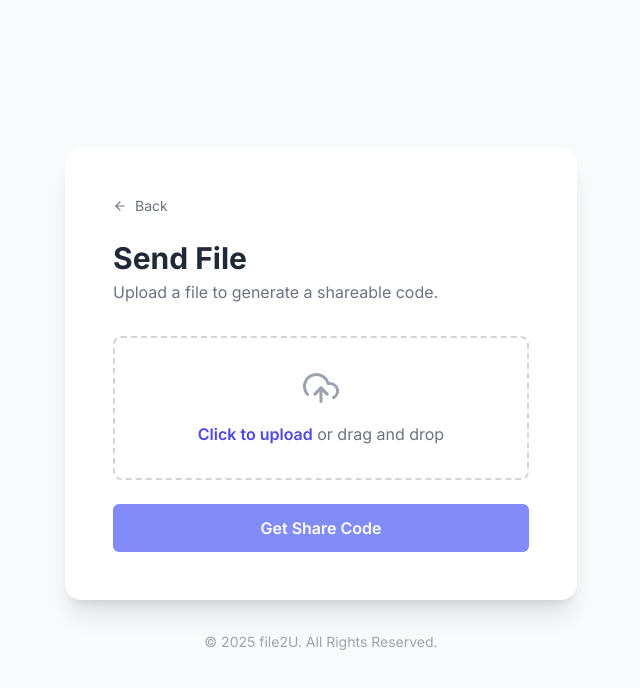
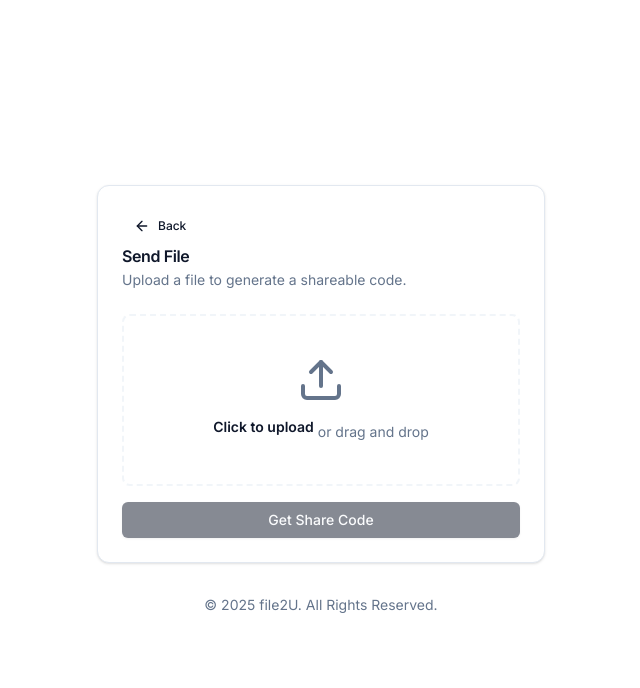
Before and after one commit to sarathoff/file2u, a Next.js app: page / in a window 1280 px wide. Both pictures are taken after a click on the button "Send File". Shown: the top 688 px of the page, without its empty margins (319-959 px from the left). Built offline with nearby package versions, Linux system fonts and the light colour scheme.

Commit message:
Token Error Solved + UI changed

```diff
--- a/src/app/globals.css
+++ b/src/app/globals.css
@@ -2,26 +2,79 @@
 @tailwind components;
 @tailwind utilities;
 
-:root {
-  --foreground-rgb: 0, 0, 0;
-  --background-start-rgb: 214, 219, 220;
-  --background-end-rgb: 255, 255, 255;
-}
+@layer base {
+  :root {
+    --background: 0 0% 100%;
+    --foreground: 222.2 47.4% 11.2%;
 
-@media (prefers-color-scheme: dark) {
-  :root {
-    --foreground-rgb: 255, 255, 255;
-    --background-start-rgb: 0, 0, 0;
-    --background-end-rgb: 0, 0, 0;
+    --muted: 210 40% 96.1%;
+    --muted-foreground: 215.4 16.3% 46.9%;
+
+    --popover: 0 0% 100%;
+    --popover-foreground: 222.2 47.4% 11.2%;
+
+    --card: 0 0% 100%;
+    --card-foreground: 222.2 47.4% 11.2%;
+
+    --border: 214.3 31.8% 91.4%;
+    --input: 214.3 31.8% 91.4%;
+
+    --primary: 222.2 47.4% 11.2%;
+    --primary-foreground: 210 40% 98%;
+
+    --secondary: 210 40% 96.1%;
+    --secondary-foreground: 222.2 47.4% 11.2%;
+
+    --accent: 210 40% 96.1%;
+    --accent-foreground: 222.2 47.4% 11.2%;
+
+    --destructive: 0 100% 50%;
+    --destructive-foreground: 210 40% 98%;
+
+    --ring: 215 20.2% 65.1%;
+
+    --radius: 0.5rem;
+  }
+
+  .dark {
+    --background: 224 71% 4%;
+    --foreground: 213 31% 91%;
+
+    --muted: 223 47% 11%;
+    --muted-foreground: 215.4 16.3% 56.9%;
+
+    --popover: 224 71% 4%;
+    --popover-foreground: 215 20.2% 65.1%;
+
+    --card: 224 71% 4%;
+    --card-foreground: 213 31% 91%;
+
+    --border: 216 34% 17%;
+    --input: 216 34% 17%;
+
+    --primary: 210 40% 98%;
+    --primary-foreground: 222.2 47.4% 1.2%;
+
+    --secondary: 222.2 47.4% 11.2%;
+    --secondary-foreground: 210 40% 98%;
+
+    --accent: 216 34% 17%;
+    --accent-foreground: 210 40% 98%;
+
+    --destructive: 0 63% 31%;
+    --destructive-foreground: 210 40% 98%;
+
+    --ring: 216 34% 17%;
+
+    --radius: 0.5rem;
   }
 }
 
-body {
-  color: rgb(var(--foreground-rgb));
-  background: linear-gradient(
-      to bottom,
-      transparent,
-      rgb(var(--background-end-rgb))
-    )
-    rgb(var(--background-start-rgb));
+@layer base {
+  * {
+    @apply border-border;
+  }
+  body {
+    @apply bg-background text-foreground;
+  }
 }
--- a/src/app/page.tsx
+++ b/src/app/page.tsx
@@ -1,8 +1,12 @@
-// src/app/page.tsx
 'use client';
 
 import { useState, FormEvent, ChangeEvent, DragEvent } from 'react';
-import { FiUploadCloud, FiDownloadCloud, FiArrowLeft, FiCheckCircle, FiAlertCircle, FiFile, FiLink } from 'react-icons/fi';
+import { cn } from '@/lib/utils';
+import { Button } from '@/components/ui/button';
+import { Card, CardContent, CardDescription, CardHeader, CardTitle } from '@/components/ui/card';
+import { Input } from '@/components/ui/input';
+import { Label } from '@/components/ui/label';
+import { Icons } from '@/components/icons';
 
 type View = 'main' | 'send' | 'receive';
 
@@ -106,115 +110,135 @@ export default function HomePage() {
     switch (view) {
       case 'send':
         return (
-          <div className="transition-all duration-300">
-            <button onClick={resetSend} className="flex items-center text-sm text-gray-500 hover:text-gray-700 transition mb-6">
-              <FiArrowLeft className="mr-2" /> Back
-            </button>
-            <h1 className="text-3xl font-bold text-gray-800">Send File</h1>
-            <p className="text-gray-500 mt-1">Upload a file to generate a shareable code.</p>
+          <Card>
+            <CardHeader>
+              <Button variant="ghost" size="sm" className="self-start" onClick={resetSend}>
+                <Icons.arrowLeft className="mr-2 h-4 w-4" />
+                Back
+              </Button>
+              <CardTitle>Send File</CardTitle>
+              <CardDescription>Upload a file to generate a shareable code.</CardDescription>
+            </CardHeader>
+            <CardContent>
               {sendResult ? (
-              <div className="text-center mt-8 animate-fade-in">
-                <FiCheckCircle className="text-green-500 text-5xl mx-auto mb-4" />
-                <p className="text-xl font-semibold text-gray-700">Upload Successful!</p>
-                <p className="mt-2 text-gray-500">Your share code is:</p>
-                <div className="my-4 text-6xl font-bold tracking-widest text-indigo-600 bg-indigo-50 p-4 rounded-lg">
-                  {sendResult.shareCode}
-                </div>
-                <button onClick={resetSend} className="mt-4 text-sm text-indigo-600 hover:underline">Send another file</button>
+                <div className="text-center">
+                  <Icons.checkCircle className="mx-auto h-12 w-12 text-green-500" />
+                  <h3 className="mt-4 text-lg font-medium">Upload Successful!</h3>
+                  <p className="mt-2 text-sm text-muted-foreground">Your share code is:</p>
+                  <div className="my-4 text-4xl font-bold tracking-widest text-primary">{sendResult.shareCode}</div>
+                  <Button onClick={resetSend}>Send another file</Button>
                 </div>
               ) : (
-              <form onSubmit={handleSendSubmit} className="mt-8 space-y-6">
+                <form onSubmit={handleSendSubmit} className="space-y-4">
                   <div
                     onDragEnter={handleDragEnter}
                     onDragOver={handleDragEnter}
                     onDragLeave={handleDragLeave}
                     onDrop={handleDrop}
-                  className={`relative border-2 border-dashed rounded-lg p-8 text-center transition-all duration-300 ${isDragging ? 'border-indigo-600 bg-indigo-50' : 'border-gray-300'}`}
+                    className={cn(
+                      'flex justify-center rounded-lg border-2 border-dashed border-muted bg-background px-6 py-10',
+                      isDragging && 'border-primary bg-accent'
+                    )}
                   >
-                  <FiUploadCloud className="text-4xl text-gray-400 mx-auto mb-4" />
-                  <label htmlFor="file-upload" className="cursor-pointer">
-                    <span className="font-semibold text-indigo-600">Click to upload</span>
-                    <span className="text-gray-500"> or drag and drop</span>
-                  </label>
-                  <input id="file-upload" name="file-upload" type="file" className="sr-only" onChange={handleFileChange} />
-                  {file && (
-                    <div className="mt-4 text-sm text-gray-600 flex items-center justify-center">
-                      <FiFile className="mr-2" />
-                      <span>{file.name}</span>
+                    <div className="text-center">
+                      <Icons.upload className="mx-auto h-12 w-12 text-muted-foreground" />
+                      <div className="mt-4 flex text-sm leading-6 text-muted-foreground">
+                        <Label
+                          htmlFor="file-upload"
+                          className="relative cursor-pointer rounded-md font-semibold text-primary focus-within:outline-none focus-within:ring-2 focus-within:ring-primary focus-within:ring-offset-2 hover:text-primary/80"
+                        >
+                          <span>Click to upload</span>
+                          <Input id="file-upload" name="file-upload" type="file" className="sr-only" onChange={handleFileChange} />
+                        </Label>
+                        <p className="pl-1">or drag and drop</p>
                       </div>
+                      {file && <p className="text-xs leading-5 text-muted-foreground">{file.name}</p>}
+                    </div>
+                  </div>
+                  <Button type="submit" className="w-full" disabled={isSending || !file}>
+                    {isSending && <Icons.spinner className="mr-2 h-4 w-4 animate-spin" />}
+                    {isSending ? 'Uploading...' : 'Get Share Code'}
+                  </Button>
+                  {sendError && (
+                    <p className="flex items-center text-sm text-destructive">
+                      <Icons.alertCircle className="mr-2 h-4 w-4" />
+                      {sendError}
+                    </p>
                   )}
-                </div>
-                <button
-                  type="submit"
-                  className="w-full flex justify-center items-center rounded-md bg-indigo-600 px-4 py-3 text-white font-semibold hover:bg-indigo-700 disabled:bg-indigo-400 transition-all"
-                  disabled={isSending || !file}
-                >
-                  {isSending ? 'Uploading...' : 'Get Share Code'}
-                </button>
-                {sendError && <p className="flex items-center text-sm text-red-500"><FiAlertCircle className="mr-2"/>{sendError}</p>}
                 </form>
               )}
-          </div>
+            </CardContent>
+          </Card>
         );
       case 'receive':
         return (
-          <div className="transition-all duration-300">
-            <button onClick={resetReceive} className="flex items-center text-sm text-gray-500 hover:text-gray-700 transition mb-6">
-              <FiArrowLeft className="mr-2" /> Back
-            </button>
-            <h1 className="text-3xl font-bold text-gray-800">Receive File</h1>
-            <p className="text-gray-500 mt-1">Enter the 3-digit code to download the file.</p>
+          <Card>
+            <CardHeader>
+              <Button variant="ghost" size="sm" className="self-start" onClick={resetReceive}>
+                <Icons.arrowLeft className="mr-2 h-4 w-4" />
+                Back
+              </Button>
+              <CardTitle>Receive File</CardTitle>
+              <CardDescription>Enter the 3-digit code to download the file.</CardDescription>
+            </CardHeader>
+            <CardContent>
               {receiveResult ? (
-              <div className="text-center mt-8 animate-fade-in">
-                <FiCheckCircle className="text-green-500 text-5xl mx-auto mb-4" />
-                <p className="text-xl font-semibold text-gray-700">File Found!</p>
+                <div className="text-center">
+                  <Icons.checkCircle className="mx-auto h-12 w-12 text-green-500" />
+                  <h3 className="mt-4 text-lg font-medium">File Found!</h3>
                   <a
                     href={receiveResult.file_url}
                     target="_blank"
                     rel="noopener noreferrer"
-                  className="mt-4 inline-flex items-center justify-center w-full rounded-md bg-green-600 px-4 py-3 text-white font-semibold hover:bg-green-700 transition"
+                    className={cn(buttonVariants({ variant: 'default' }), 'mt-4 w-full')}
                   >
-                  <FiLink className="mr-2"/> Open File in New Tab
+                    <Icons.link className="mr-2 h-4 w-4" />
+                    Open File in New Tab
                   </a>
-                <button onClick={resetReceive} className="mt-4 text-sm text-green-600 hover:underline">Receive another file</button>
+                  <Button variant="outline" className="mt-2 w-full" onClick={resetReceive}>
+                    Receive another file
+                  </Button>
                 </div>
               ) : (
-              <form onSubmit={handleReceiveSubmit} className="mt-8 space-y-6">
-                <input
+                <form onSubmit={handleReceiveSubmit} className="space-y-4">
+                  <Input
                     type="text"
                     value={code}
                     onChange={(e) => setCode(e.target.value.replace(/[^0-9]/g, '').slice(0, 3))}
                     placeholder="123"
                     maxLength={3}
-                  className="w-full text-center text-4xl tracking-widest p-4 border-2 border-gray-300 rounded-lg focus:outline-none focus:ring-2 focus:ring-green-500 transition"
+                    className="text-center text-2xl tracking-widest"
                     disabled={isReceiving}
                   />
-                <button
-                  type="submit"
-                  className="w-full flex justify-center items-center rounded-md bg-green-600 px-4 py-3 text-white font-semibold hover:bg-green-700 disabled:bg-green-400 transition-all"
-                  disabled={isReceiving || code.length < 3}
-                >
+                  <Button type="submit" className="w-full" disabled={isReceiving || code.length < 3}>
+                    {isReceiving && <Icons.spinner className="mr-2 h-4 w-4 animate-spin" />}
                     {isReceiving ? 'Searching...' : 'Get File'}
-                </button>
-                {receiveError && <p className="flex items-center text-sm text-red-500"><FiAlertCircle className="mr-2"/>{receiveError}</p>}
+                  </Button>
+                  {receiveError && (
+                    <p className="flex items-center text-sm text-destructive">
+                      <Icons.alertCircle className="mr-2 h-4 w-4" />
+                      {receiveError}
+                    </p>
+                  )}
                 </form>
               )}
-          </div>
+            </CardContent>
+          </Card>
         );
       default:
         return (
-          <div className="text-center transition-all duration-300">
-            <h1 className="text-4xl font-bold text-gray-800">File2U 🔗</h1>
-            <p className="mt-2 text-lg text-gray-500">Share files to the smart board instantly.</p>
-            <div className="mt-10 grid grid-cols-1 gap-6 sm:grid-cols-2">
-              <button onClick={() => setView('send')} className="group flex flex-col items-center justify-center w-full bg-indigo-50 text-indigo-700 font-bold py-8 px-4 rounded-xl hover:bg-indigo-100 transition-all duration-300 transform hover:scale-105">
-                <FiUploadCloud className="text-5xl mb-3 transition-transform duration-300 group-hover:-translate-y-1" />
-                <span className="text-xl">Send File</span>
-              </button>
-              <button onClick={() => setView('receive')} className="group flex flex-col items-center justify-center w-full bg-green-50 text-green-700 font-bold py-8 px-4 rounded-xl hover:bg-green-100 transition-all duration-300 transform hover:scale-105">
-                <FiDownloadCloud className="text-5xl mb-3 transition-transform duration-300 group-hover:-translate-y-1" />
-                <span className="text-xl">Receive File</span>
-              </button>
+          <div className="text-center">
+            <h1 className="text-4xl font-bold">File2U 🔗</h1>
+            <p className="mt-2 text-muted-foreground">Share files to the smart board instantly.</p>
+            <div className="mt-8 grid grid-cols-1 gap-4 sm:grid-cols-2">
+              <Button size="lg" onClick={() => setView('send')}>
+                <Icons.upload className="mr-2 h-5 w-5" />
+                Send File
+              </Button>
+              <Button size="lg" onClick={() => setView('receive')}>
+                <Icons.download className="mr-2 h-5 w-5" />
+                Receive File
+              </Button>
             </div>
           </div>
         );
@@ -222,11 +246,9 @@ export default function HomePage() {
   };
 
   return (
-    <main className="flex min-h-screen flex-col items-center justify-center bg-gray-50 p-4 sm:p-8">
-      <div className="w-full max-w-lg rounded-2xl bg-white p-8 sm:p-12 shadow-xl transition-all duration-300">
-        {renderView()}
-      </div>
-      <footer className="text-center mt-8 text-gray-400 text-sm">
+    <main className="flex min-h-screen flex-col items-center justify-center bg-background p-4">
+      <div className="w-full max-w-md">{renderView()}</div>
+      <footer className="mt-8 text-center text-sm text-muted-foreground">
         <p>&copy; {new Date().getFullYear()} file2U. All Rights Reserved.</p>
       </footer>
     </main>
--- /dev/null
+++ b/src/components/icons.tsx
@@ -0,0 +1,13 @@
+
+import { Upload, Download, ArrowLeft, CheckCircle, AlertCircle, File, Link, Loader2 } from 'lucide-react';
+
+export const Icons = {
+  upload: Upload,
+  download: Download,
+  arrowLeft: ArrowLeft,
+  checkCircle: CheckCircle,
+  alertCircle: AlertCircle,
+  file: File,
+  link: Link,
+  spinner: Loader2,
+};
--- /dev/null
+++ b/src/components/ui/button.tsx
@@ -0,0 +1,52 @@
+
+import * as React from "react"
+import { Slot } from "@radix-ui/react-slot"
+import { cva, type VariantProps } from "class-variance-authority"
+
+import { cn } from "@/lib/utils"
+
+const buttonVariants = cva(
+  "inline-flex items-center justify-center rounded-md text-sm font-medium transition-colors focus-visible:outline-none focus-visible:ring-1 focus-visible:ring-ring disabled:pointer-events-none disabled:opacity-50",
+  {
+    variants: {
+      variant: {
+        default: "bg-primary text-primary-foreground shadow hover:bg-primary/90",
+        destructive: "bg-destructive text-destructive-foreground shadow-sm hover:bg-destructive/90",
+        outline: "border border-input bg-transparent shadow-sm hover:bg-accent hover:text-accent-foreground",
+        secondary: "bg-secondary text-secondary-foreground shadow-sm hover:bg-secondary/80",
+        ghost: "hover:bg-accent hover:text-accent-foreground",
+        link: "text-primary underline-offset-4 hover:underline",
+      },
+      size: {
+        default: "h-9 px-4 py-2",
+        sm: "h-8 rounded-md px-3 text-xs",
+        lg: "h-10 rounded-md px-8",
+        icon: "h-9 w-9",
+      },
+    },
+    defaultVariants: {
+      variant: "default",
+      size: "default",
+    },
+  }
+)
+
+export interface ButtonProps extends React.ButtonHTMLAttributes<HTMLButtonElement>, VariantProps<typeof buttonVariants> {
+  asChild?: boolean
+}
+
+const Button = React.forwardRef<HTMLButtonElement, ButtonProps>(
+  ({ className, variant, size, asChild = false, ...props }, ref) => {
+    const Comp = asChild ? Slot : "button"
+    return (
+      <Comp
+        className={cn(buttonVariants({ variant, size, className }))}
+        ref={ref}
+        {...props}
+      />
+    )
+  }
+)
+Button.displayName = "Button"
+
+export { Button, buttonVariants }
--- /dev/null
+++ b/src/components/ui/card.tsx
@@ -0,0 +1,59 @@
+
+import * as React from "react"
+import { cn } from "@/lib/utils"
+
+const Card = React.forwardRef<HTMLDivElement, React.HTMLAttributes<HTMLDivElement>>(({ className, ...props }, ref) => (
+  <div
+    ref={ref}
+    className={cn("rounded-xl border bg-card text-card-foreground shadow", className)}
+    {...props}
+  />
+))
+Card.displayName = "Card"
+
+const CardHeader = React.forwardRef<HTMLDivElement, React.HTMLAttributes<HTMLDivElement>>(({ className, ...props }, ref) => (
+  <div
+    ref={ref}
+    className={cn("flex flex-col space-y-1.5 p-6", className)}
+    {...props}
+  />
+))
+CardHeader.displayName = "CardHeader"
+
+const CardTitle = React.forwardRef<HTMLParagraphElement, React.HTMLAttributes<HTMLHeadingElement>>(({ className, ...props }, ref) => (
+  <h3
+    ref={ref}
+    className={cn("font-semibold leading-none tracking-tight", className)}
+    {...props}
+  />
+))
+CardTitle.displayName = "CardTitle"
+
+const CardDescription = React.forwardRef<HTMLParagraphElement, React.HTMLAttributes<HTMLParagraphElement>>(({ className, ...props }, ref) => (
+  <p
+    ref={ref}
+    className={cn("text-sm text-muted-foreground", className)}
+    {...props}
+  />
+))
+CardDescription.displayName = "CardDescription"
+
+const CardContent = React.forwardRef<HTMLDivElement, React.HTMLAttributes<HTMLDivElement>>(({ className, ...props }, ref) => (
+  <div
+    ref={ref}
+    className={cn("p-6 pt-0", className)}
+    {...props}
+  />
+))
+CardContent.displayName = "CardContent"
+
+const CardFooter = React.forwardRef<HTMLDivElement, React.HTMLAttributes<HTMLDivElement>>(({ className, ...props }, ref) => (
+  <div
+    ref={ref}
+    className={cn("flex items-center p-6 pt-0", className)}
+    {...props}
+  />
+))
+CardFooter.displayName = "CardFooter"
+
+export { Card, CardHeader, CardFooter, CardTitle, CardDescription, CardContent }
--- /dev/null
+++ b/src/components/ui/input.tsx
@@ -0,0 +1,25 @@
+
+import * as React from "react"
+
+import { cn } from "@/lib/utils"
+
+export interface InputProps extends React.InputHTMLAttributes<HTMLInputElement> {}
+
+const Input = React.forwardRef<HTMLInputElement, InputProps>(
+  ({ className, type, ...props }, ref) => {
+    return (
+      <input
+        type={type}
+        className={cn(
+          "flex h-9 w-full rounded-md border border-input bg-transparent px-3 py-1 text-sm shadow-sm transition-colors file:border-0 file:bg-transparent file:text-sm file:font-medium placeholder:text-muted-foreground focus-visible:outline-none focus-visible:ring-1 focus-visible:ring-ring disabled:cursor-not-allowed disabled:opacity-50",
+          className
+        )}
+        ref={ref}
+        {...props}
+      />
+    )
+  }
+)
+Input.displayName = "Input"
+
+export { Input }
--- /dev/null
+++ b/src/components/ui/label.tsx
@@ -0,0 +1,26 @@
+
+"use client"
+
+import * as React from "react"
+import * as LabelPrimitive from "@radix-ui/react-label"
+import { cva, type VariantProps } from "class-variance-authority"
+
+import { cn } from "@/lib/utils"
+
+const labelVariants = cva(
+  "text-sm font-medium leading-none peer-disabled:cursor-not-allowed peer-disabled:opacity-70"
+)
+
+const Label = React.forwardRef<
+  React.ElementRef<typeof LabelPrimitive.Root>,
+  React.ComponentPropsWithoutRef<typeof LabelPrimitive.Root> & VariantProps<typeof labelVariants>
+>(({ className, ...props }, ref) => (
+  <LabelPrimitive.Root
+    ref={ref}
+    className={cn(labelVariants(), className)}
+    {...props}
+  />
+))
+Label.displayName = LabelPrimitive.Root.displayName
+
+export { Label }
--- /dev/null
+++ b/src/lib/utils.ts
@@ -0,0 +1,7 @@
+
+import { type ClassValue, clsx } from "clsx"
+import { twMerge } from "tailwind-merge"
+
+export function cn(...inputs: ClassValue[]) {
+  return twMerge(clsx(inputs))
+}
--- a/tailwind.config.ts
+++ b/tailwind.config.ts
@@ -1,20 +1,80 @@
-import type { Config } from 'tailwindcss'
+import type { Config } from "tailwindcss"
 
-const config: Config = {
+const config = {
+  darkMode: ["class"],
   content: [
-    './src/pages/**/*.{js,ts,jsx,tsx,mdx}',
-    './src/components/**/*.{js,ts,jsx,tsx,mdx}',
-    './src/app/**/*.{js,ts,jsx,tsx,mdx}',
-  ],
+    './pages/**/*.{ts,tsx}',
+    './components/**/*.{ts,tsx}',
+    './app/**/*.{ts,tsx}',
+    './src/**/*.{ts,tsx}',
+	],
+  prefix: "",
   theme: {
+    container: {
+      center: true,
+      padding: "2rem",
+      screens: {
+        "2xl": "1400px",
+      },
+    },
     extend: {
-      backgroundImage: {
-        'gradient-radial': 'radial-gradient(var(--tw-gradient-stops))',
-        'gradient-conic':
-          'conic-gradient(from 180deg at 50% 50%, var(--tw-gradient-stops))',
+      colors: {
+        border: "hsl(var(--border))",
+        input: "hsl(var(--input))",
+        ring: "hsl(var(--ring))",
+        background: "hsl(var(--background))",
+        foreground: "hsl(var(--foreground))",
+        primary: {
+          DEFAULT: "hsl(var(--primary))",
+          foreground: "hsl(var(--primary-foreground))",
+        },
+        secondary: {
+          DEFAULT: "hsl(var(--secondary))",
+          foreground: "hsl(var(--secondary-foreground))",
+        },
+        destructive: {
+          DEFAULT: "hsl(var(--destructive))",
+          foreground: "hsl(var(--destructive-foreground))",
+        },
+        muted: {
+          DEFAULT: "hsl(var(--muted))",
+          foreground: "hsl(var(--muted-foreground))",
+        },
+        accent: {
+          DEFAULT: "hsl(var(--accent))",
+          foreground: "hsl(var(--accent-foreground))",
+        },
+        popover: {
+          DEFAULT: "hsl(var(--popover))",
+          foreground: "hsl(var(--popover-foreground))",
+        },
+        card: {
+          DEFAULT: "hsl(var(--card))",
+          foreground: "hsl(var(--card-foreground))",
+        },
+      },
+      borderRadius: {
+        lg: "var(--radius)",
+        md: "calc(var(--radius) - 2px)",
+        sm: "calc(var(--radius) - 4px)",
+      },
+      keyframes: {
+        "accordion-down": {
+          from: { height: "0" },
+          to: { height: "var(--radix-accordion-content-height)" },
+        },
+        "accordion-up": {
+          from: { height: "var(--radix-accordion-content-height)" },
+          to: { height: "0" },
+        },
+      },
+      animation: {
+        "accordion-down": "accordion-down 0.2s ease-out",
+        "accordion-up": "accordion-up 0.2s ease-out",
       },
     },
   },
-  plugins: [],
-}
+  plugins: [require("tailwindcss-animate")],
+} satisfies Config
+
 export default config
```
Also changed, not shown: package.json (+8 -1 lines), src/app/api/upload/route.ts (+2 -9 lines), src/lib/google.ts (added, +15 -0 lines), 1 other file (tests, documents, lock files or other folders). Lines whose indentation alone changed are shown as unchanged.
